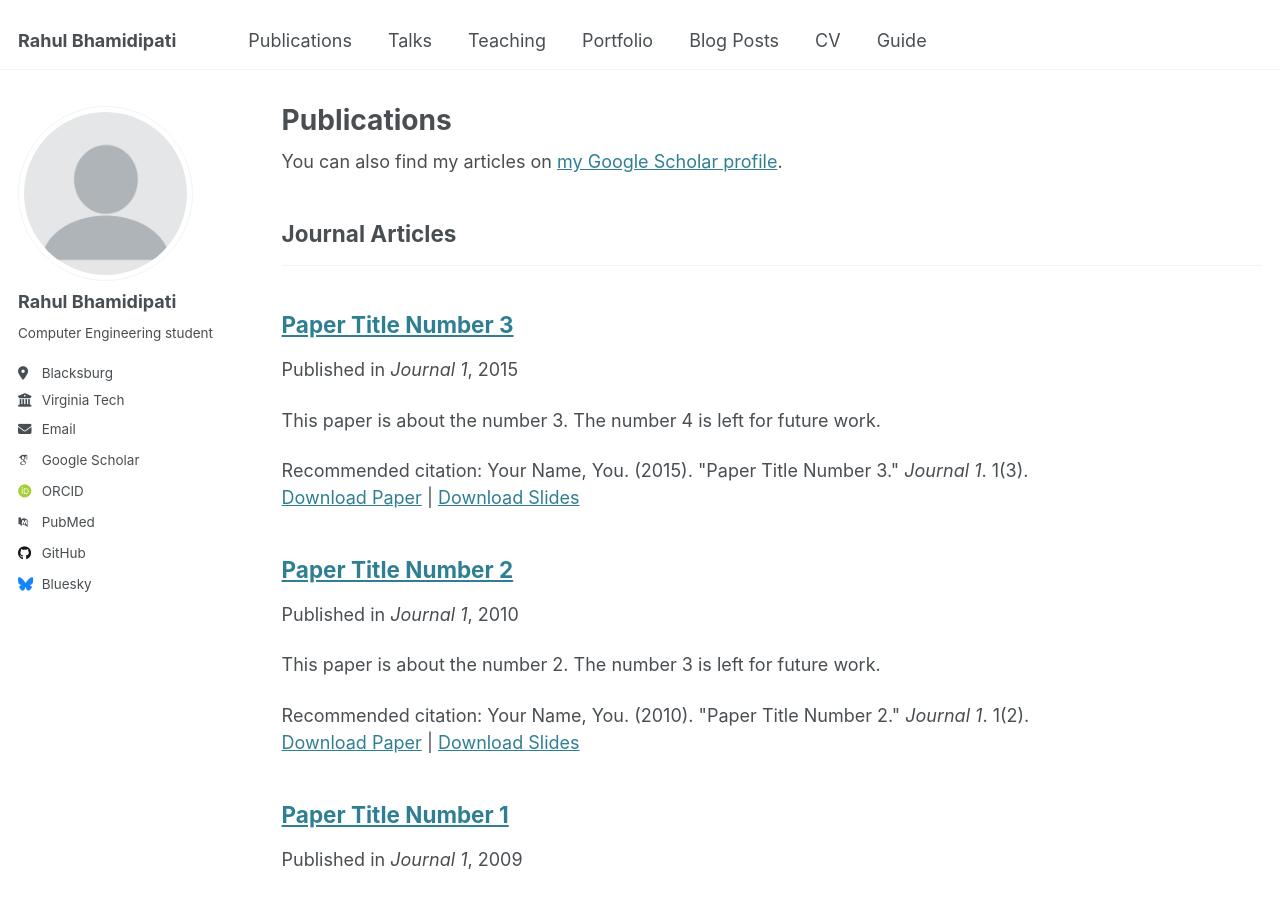
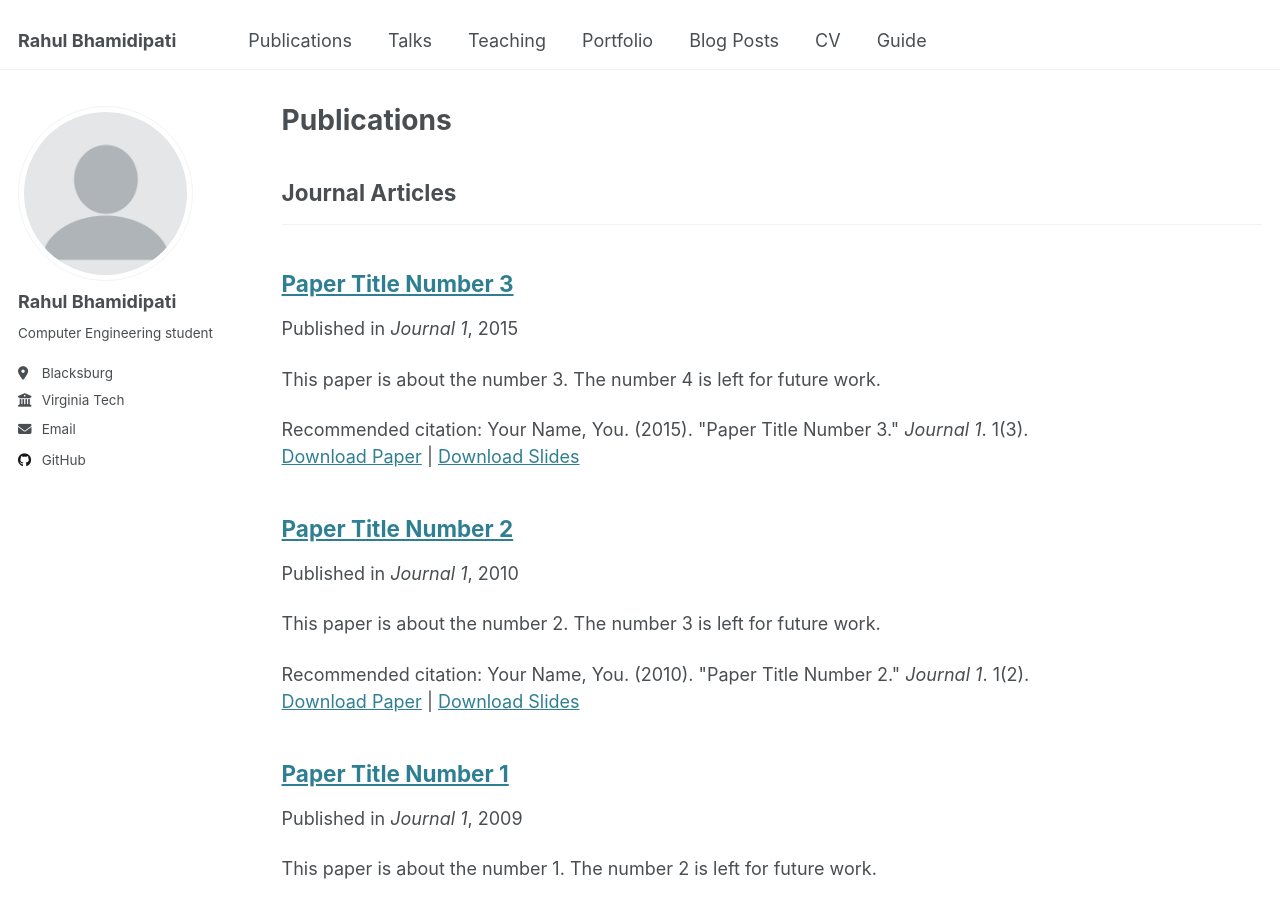
Before and after one commit to rahulnbVtech/rahulnbVtech.github.io, a Jekyll site: the page built from _pages/publications.html, in a window 1280 px wide and 900 px high. Built offline with Jekyll 4.4.1, drawn with Linux system fonts in a browser that asks for light colours; some web fonts are replaced; part of the change alters nothing that is shown.

Commit message:
Update _config.yml

```diff
--- a/_config.yml
+++ b/_config.yml
@@ -29,16 +29,6 @@ author:
   employer         : "Virginia Tech"
   email            : "rahulnb@vt.edu"
 
-  # Academic websites
-  arxiv            : # URL - Update with the correct link to your profile
-  googlescholar    : "https://scholar.google.com/citations?user=PS_CX0AAAAAJ"
-  impactstory      : # URL
-  orcid            : "http://orcid.org/yourorcidurl"
-  semantic         : # URL
-  pubmed           : "https://www.ncbi.nlm.nih.gov/pubmed/?term=john+snow"
-  researchgate     : # URL
-  scopus           : # URL
-
   # Repositories and software development
   bitbucket        : # Username - Update with your username on the site
   codepen          : # Username
@@ -48,7 +38,6 @@ author:
   stackoverflow    : # User number or user number and name (i.e., use "1" or "1/jeff-atwood")
 
   # Social media
-  bluesky          : "bsky.app" # Replace this with you Bluesky username
   facebook         : # Username
   flickr           : # Username
   foursquare       : # Username
```
